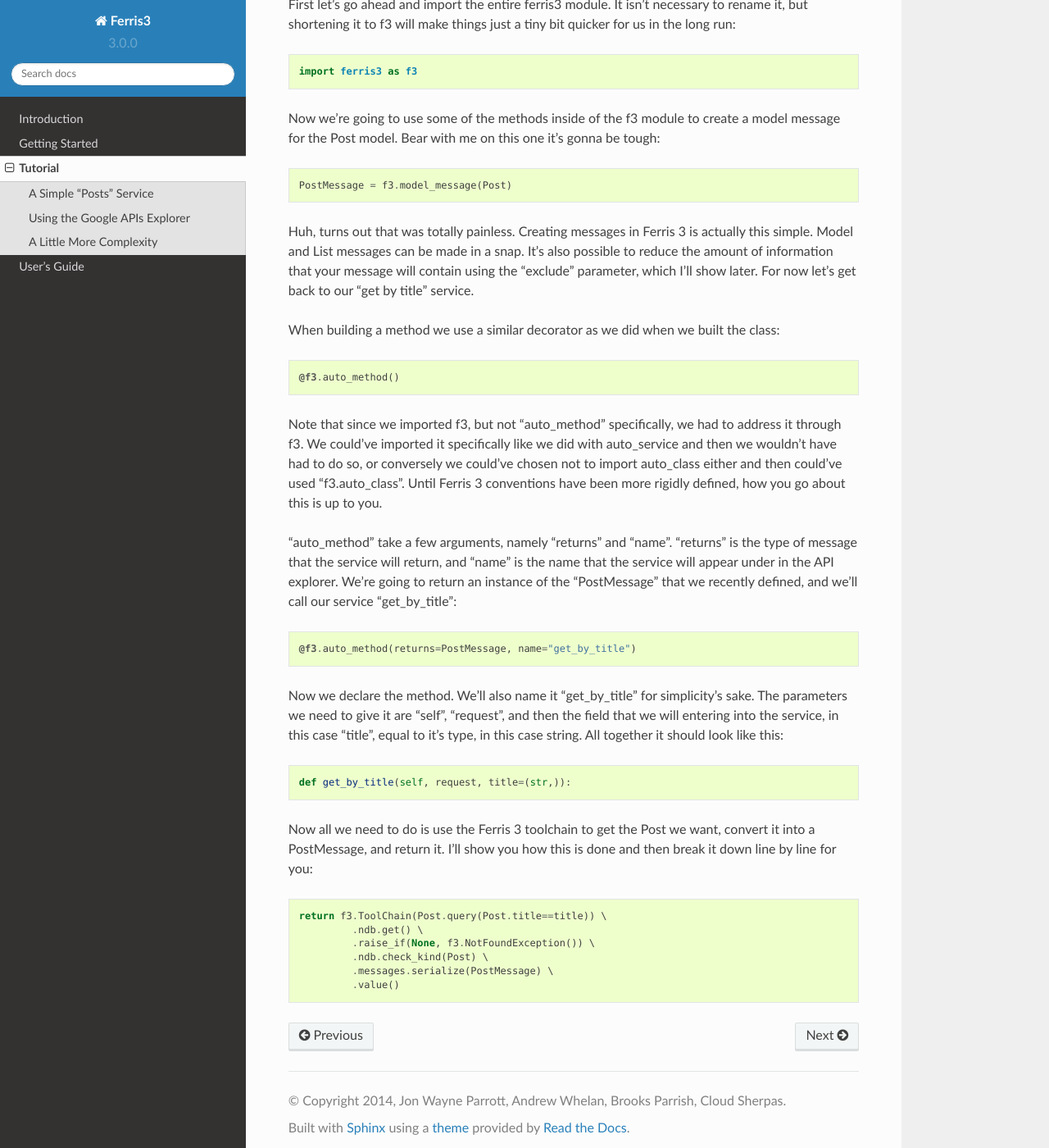
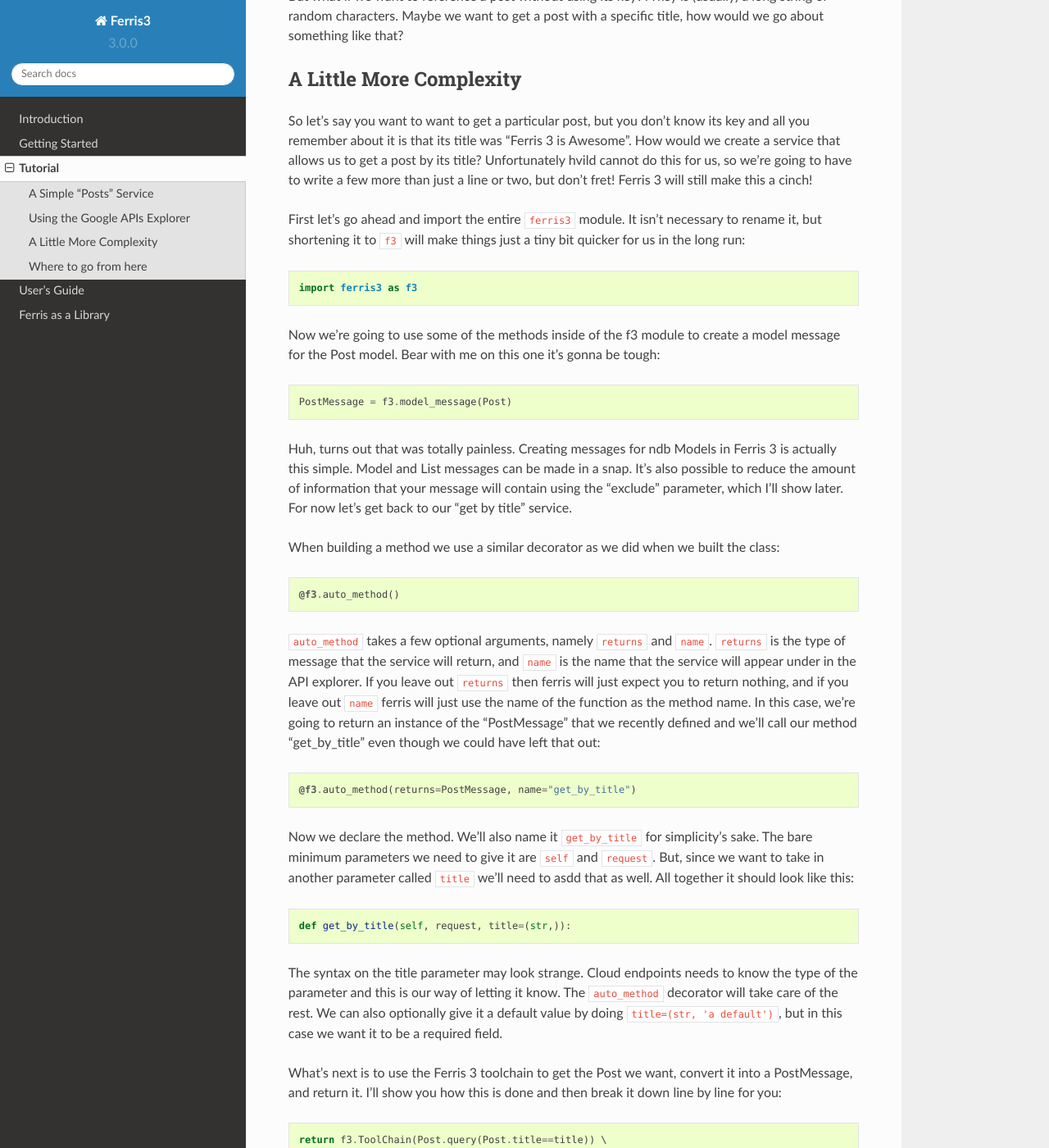
Before and after one commit to yowmamasita/ferris3, a Sphinx documentation site: the page built from docs/tutorial.rst, in a window 1280 px wide and 1400 px high, scrolled down 3934 px. Shown: the whole window at 82% size. Built offline with Sphinx 7.4.7 and the Read the Docs theme 2.0.0, drawn with Linux system fonts in a browser that asks for light colours; pages that are not in the unit, such as notebooks, are missing from menus; some of the changed text lies outside the part shown.

Commit message:
Docs; various fixes, tutorial

```diff
--- /dev/null
+++ b/docs/ferris_as_a_library.rst
@@ -0,0 +1,2 @@
+Ferris as a Library
+===================
--- a/docs/index.rst
+++ b/docs/index.rst
@@ -7,6 +7,8 @@
 ===================
 
 Welcome! There are multiple sections of documentation. For some background on Ferris check out :doc:`introduction`. Most people begin with :doc:`getting_started` and then move on to the :doc:`tutorial`. Once you're comfortable with those take a deep dive into the :doc:`users_guide` and check out some :doc:`common_patterns`.
+
+If you're interested in using Ferris' utilities within an existing framework, see :doc:`ferris_as_a_library`.
 
 
 Contents:
@@ -19,6 +21,7 @@
    tutorial
    common_patterns
    users_guide/index.rst
+   ferris_as_a_library
 
 
 
--- a/docs/tutorial.rst
+++ b/docs/tutorial.rst
@@ -9,20 +9,20 @@
 
 Let’s start with something easy to illustrate just how magical Ferris 3 actually is: a Posts Service.
 
-First we will create a “posts” folder inside of the “app” folder.
+First we will create a ``posts`` folder inside of the ``app`` folder.
 
 .. note::
-    For a refresher on how the new folder structure works, take a look at the :doc:`introduction` again. Also recall that python requires any and every folder you create in your project will need an empty __init__.py file inside of it.
+    For a refresher on how the new folder structure works, take a look at the :doc:`introduction` again. Also recall that python requires all folders you create in your project will need an empty ``__init__.py`` file inside of it.
     (Note: when Google allows us to use Python 3, we’ll no longer have to do this, c'mon, Google!)
 
-Now we'll create the service file. The convention here is to use “[Service Name]_servcice.py”, or in this case "posts_service.py". Inside this file we will define all the different methods we’d like our Service to contain.
+Now we'll create the service file. The convention here is to use ``[Service Name]_service.py``, or in this case ``posts_service.py``. By following the convention, Ferris' discovery utility will find this file and automatically load it for us. Inside this file we will define all the different methods we’d like our service to contain.
 
 Before we start making methods to interact with Posts, however, we’ll need an actual Post model. We can accomplish this in two ways:
 
-    1. Create a separate models.py file that contains the models we need.
+    1. Create a separate ``models.py`` file that contains the models we need.
     2. Define the model inside our service file.
 
-For simplicity’s sake, and because our Posts model is relatively trivial, we’re going to go with inline option. While it may seem to fly in the face of traditional MVC conventions, we feel there's no need to make this any more complicated.
+For simplicity’s sake and because our Posts model is relatively trivial, we’re going to go with inline option. While it may seem to fly in the face of traditional MVC conventions, we feel there's no need to make this any more complicated.
 
 At this point you should have a file structure that looks like this::
 
@@ -50,16 +50,20 @@
         title = ndb.StringProperty()
         content = ndb.TextProperty()
 
-And voila, we have a model to perform some basic methods with. To get started on the service itself, we’ll first need to import a few more commands from Ferris 3. Augment your import statement to include “auto_service”, “Service”, and “hvild”, so it looks something like this::
+
+Great, we have a model to perform some basic methods with. You'll notice that we're using App Engine's buil-in ``ndb`` here- this is a pattern that permeates Ferris as we embrace and extend the underlying platform.
+
+Now that we have a model let's create our actual service. First we'll need to import a few more things from Ferris. Augment your import statement to include “auto_service”, “Service”, and “hvild”, so it looks something like this::
 
     from ferris3 import Model, Service, hvild, auto_service
 
-"auto_service" is a method decorator that we will always use when defining our API service. “Service” is what our class will extnd. Our class definition will look like this::
+``Service`` will be the base class for our service and ``auto_service`` is a decorator that is used to automatically register and expose our service with Google Cloud Endpoints. Putting that all together our class definition looks like this::
 
-    @auto_class
-    class PostsApi(Service):
+    @auto_service
+    class PostsService(Service):
 
-Now we get to “hvild”. hvild is where Ferris 3 truly shines, as it will allow you to generate API methods like insert, get, update, delete, etc. quickly and painlessly. Those familiar with Ferris 2 will find it to be very similar to "scaffold". Lets give our posts service some basic functionality with the following lines::
+
+Now we get to ``hvild``. Hvild is one of the more magical parts of Ferris and it will allow you to generate CRUD API methods like insert, get, update, delete, etc. quickly and painlessly. Those familiar with Ferris 2 will find it to be very similar to "scaffold". Lets give our posts service some basic functionality with the following lines::
 
     list = hvild.list(Post)
     get = hvild.get(Post)
@@ -67,7 +71,7 @@
     insert = hvild.insert(Post)
     update = hvild.update(Post)
 
-That’s it, just set your methods equal to their hvild counterparts and pass in the model that the methods manipulate (in this case “Post”).
+That’s it, just set your methods equal to their hvild counterparts and pass in the model that the methods manipulate (in this case ``Post`).
 
 
 To recap, our ``posts_service.py`` should look like this::
@@ -90,10 +94,9 @@
         update = hvild.update(Post)
 
 
-There are two more hvild methods which will take just an ounce more effort to use, and those are paginated_list and search. The only difference is that along with the model, you must also pass in a “limit” parameter which will be the number of instances that appear on each page of the results. In our case, let’s include 3 posts per page by adding these lines::
+There are is another hvild method which will take just an ounce more effort to use: ``paginated_list``. The only difference is that along with the model you must also pass in a ``limit`` parameter which will be the number of entities that appear on each page of the results. In our case, let’s include 3 posts per page by adding these lines::
 
-    paginated_list = hvild.list(Post, limit=3)
-    search = hvild.search(Post, limit=3)
+    paginated_list = hvild.paginated_list(Post, limit=3)
 
 
 Using the Google APIs Explorer
@@ -103,15 +106,19 @@
 
 
 .. note::
+    To get to the Explorer, navigate to http://localhost:8080/_ah/api/explorer. Remember, if you're using the launcher your ports may be different.
 
-    To get to the Explorer, navigate to
-    localhost:8080/_ah/api/explorer
 
-From here, if you’ve done everything right, you should see “ferris API” in your list of Endpoints (and nothing else probably). If it doesn’t show up, take a trip over to your terminal to see what the error is and fix it. Assuming you’ve followed this guide, it shouldn’t be anything more than a typo.
+From here, if you’ve done everything right, you should see “ferris API” in your list of available endpooint.. If it doesn’t show up, take a trip over to your terminal to see what the error is and try to resolve it. Hopefully if you're following this guide it shouldn’t be anything more than a typo.
 
-After clicking on “ferris API”, you will be taken to a new list, this one of all the wonderful new services that we’ve just defined. Navigate to “ferris.posts.insert” to add some test posts.
 
-From here, click inside the “Request body” input field and you will be given the option to choose a new property type add data for. We gave the Post model title and content properties, so you should see those along with a “key” property. A key will be generated automatically, so no need to manually define it. Just give your post a title and some content and click the pretty blue “Execute” button. You should receive a “200 Ok” notice of success, along with a copy of the JSON data that describes the post you have just created.
+.. tip::
+    If you get stuck reach out to us via the `mailing list <https://groups.google.com/forum/?fromgroups#!forum/ferris-framework>`_. Ferris has a fantastic community!
+
+
+After clicking on “ferris API”, you will be taken to a new list showing all of the new services that we’ve just defined. Navigate to “ferris.posts.insert” to add some test posts.
+
+From here, click inside the “Request body” input field and you will be given the option to choose a new property type add data for. We gave the Post model title and content properties, so you should see those along with a “key” property. A key will be generated automatically, so no need to manually define it. Just give your post a title and some content and click the pretty blue “Execute” button. You should receive a ``200 Ok`` notice of success, along with a copy of the JSON data that describes the post you have just created.
 
 Create a few posts, and then navigate back to the list of services and choose “ferris.posts.paginated_lists”. Ignore the fields for now and click “Execute”. You should see some JSON code showing some of the posts you made. If you made 4 or more, it will show only 3 of them, and after the third one it should give you a “next_page_token”. This can be entered into the “page_token” field to see the next page.
 
@@ -125,7 +132,7 @@
 
 So let’s say you want to want to get a particular post, but you don’t know its key and all you remember about it is that its title was “Ferris 3 is Awesome”. How would we create a service that allows us to get a post by its title? Unfortunately hvild cannot do this for us, so we’re going to have to write a few more than just a line or two, but don’t fret! Ferris 3 will still make this a cinch!
 
-First let’s go ahead and import the entire ferris3 module. It isn’t necessary to rename it, but shortening it to f3 will make things just a tiny bit quicker for us in the long run::
+First let’s go ahead and import the entire ``ferris3`` module. It isn’t necessary to rename it, but shortening it to ``f3`` will make things just a tiny bit quicker for us in the long run::
 
     import ferris3 as f3
 
@@ -133,23 +140,24 @@
 
     PostMessage = f3.model_message(Post)
 
-Huh, turns out that was totally painless. Creating messages in Ferris 3 is actually this simple. Model and List messages can be made in a snap. It’s also possible to reduce the amount of information that your message will contain using the “exclude” parameter, which I’ll show later. For now let’s get back to our “get by title” service.
+Huh, turns out that was totally painless. Creating messages for ndb Models in Ferris 3 is actually this simple. Model and List messages can be made in a snap. It’s also possible to reduce the amount of information that your message will contain using the “exclude” parameter, which I’ll show later. For now let’s get back to our “get by title” service.
 
 When building a method we use a similar decorator as we did when we built the class::
 
     @f3.auto_method()
 
-Note that since we imported f3, but not “auto_method” specifically, we had to address it through f3. We could’ve imported it specifically like we did with auto_service and then we wouldn’t have had to do so, or conversely we could’ve chosen not to import auto_class either and then could’ve used “f3.auto_class”. Until Ferris 3 conventions have been more rigidly defined, how you go about this is up to you.
-
-“auto_method” take a few arguments, namely “returns” and “name”. “returns” is the type of message that the service will return, and “name” is the name that the service will appear under in the API explorer. We’re going to return an instance of the “PostMessage” that we recently defined, and we’ll call our service “get_by_title”::
+``auto_method`` takes a few optional arguments, namely ``returns`` and ``name``. ``returns`` is the type of message that the service will return, and ``name`` is the name that the service will appear under in the API explorer. If you leave out ``returns`` then ferris will just expect you to return nothing, and if you leave out ``name`` ferris will just use the name of the function as the method name. In this case, we’re going to return an instance of the “PostMessage” that we recently defined and we’ll call our method “get_by_title” even though we could have left that out::
 
     @f3.auto_method(returns=PostMessage, name="get_by_title")
 
-Now we declare the method. We’ll also name it “get_by_title” for simplicity’s sake. The parameters we need to give it are “self”, “request”, and then the field that we will entering into the service, in this case “title”, equal to it’s type, in this case string. All together it should look like this::
+
+Now we declare the method. We’ll also name it ``get_by_title`` for simplicity’s sake. The bare minimum parameters we need to give it are ``self`` and ``request``. But, since we want to take in another parameter called ``title`` we'll need to asdd that as well. All together it should look like this::
 
     def get_by_title(self, request, title=(str,)):
 
-Now all we need to do is use the Ferris 3 toolchain to get the Post we want, convert it into a PostMessage, and return it. I’ll show you how this is done and then break it down line by line for you::
+The syntax on the title parameter may look strange. Cloud endpoints needs to know the type of the parameter and this is our way of letting it know. The ``auto_method`` decorator will take care of the rest. We can also optionally give it a default value by doing ``title=(str, 'a default')``, but in this case we want it to be a required field.
+
+What's next is to use the Ferris 3 toolchain to get the Post we want, convert it into a PostMessage, and return it. I’ll show you how this is done and then break it down line by line for you::
 
     return f3.ToolChain(Post.query(Post.title==title)) \
              .ndb.get() \
@@ -157,3 +165,24 @@
              .ndb.check_kind(Post) \
              .messages.serialize(PostMessage) \
              .value()
+
+The first thing we do is create a standard ndb query using ``Post.query(Post.title==title)``. We pass the query into the toolchain so we can do transformations on it. Next we call ``ndb.get()`` which will fetch the first record from the query. Then we call ``raise_if`` to verify that we actually got a record followed by ``ndb.check_kind`` to make sure it's really a Post. Finally, we'll serialize our Post object into a message using ``messages.serialize``. The toolchain makes this a bit easier, but you can of course do it step by step if you'd like::
+
+    query = Post.query(Post.title==title)
+    post = query.get()
+    if not post:
+        raise f3.NotFoundException()
+    if not post.key.kind() == 'Post':
+        raise f3.InvalidRequestException()
+    message = f3.messages.serialize(PostMessage, post)
+    return message
+
+Again, this is just a matter of choice and style. Whichever method makes the most sense to you can be used.
+
+
+Where to go from here
+---------------------
+
+You've created your API backend so now you probably want to create some sort of front-end to talk to it. Most commonly you'll be writing a JavaScript client so head over to `Google's documentation on Javascript API Clients <https://developers.google.com/appengine/docs/python/endpoints/consume_js>`_. There's also guides for `Android <https://developers.google.com/appengine/docs/python/endpoints/consume_android>`_ and `iOS <https://developers.google.com/appengine/docs/python/endpoints/consume_ios>`_!
+
+To dig deeper into what Ferris has to offer check out the :doc:`users_guide/index`.
--- a/setup.py
+++ b/setup.py
@@ -5,7 +5,7 @@
 setup(
     name="Ferris",
     version=VERSION,
-    author='Jon Parrott',
+    author='Jon Parrott / Cloud Sherpas',
     author_email='jjramone13@gmail.com',
     maintainer='Jon Parrott / Cloud Sherpas',
     maintainer_email='jonathan.parrott@cloudsherpas.com',
```
Also changed, not shown: docs/getting_started.rst (+5 -4 lines), docs/introduction.rst (+4 -4 lines).
